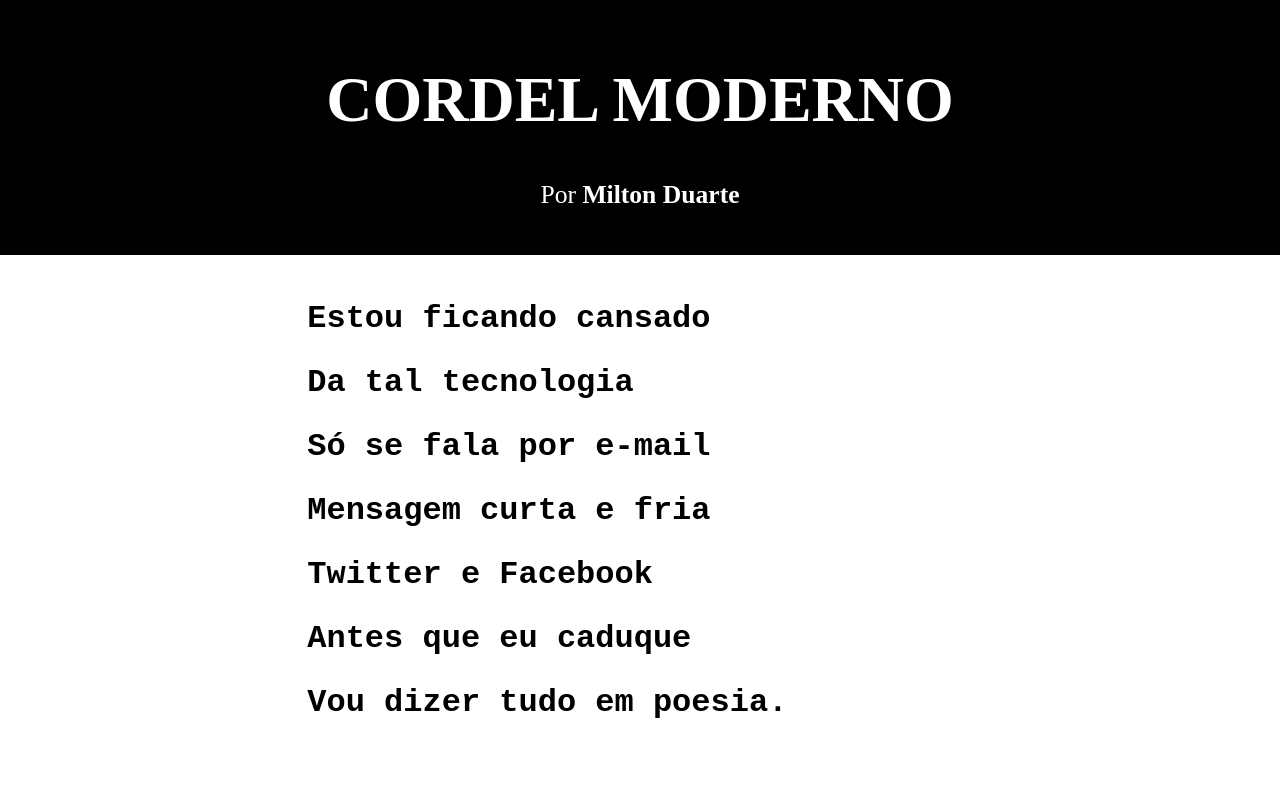
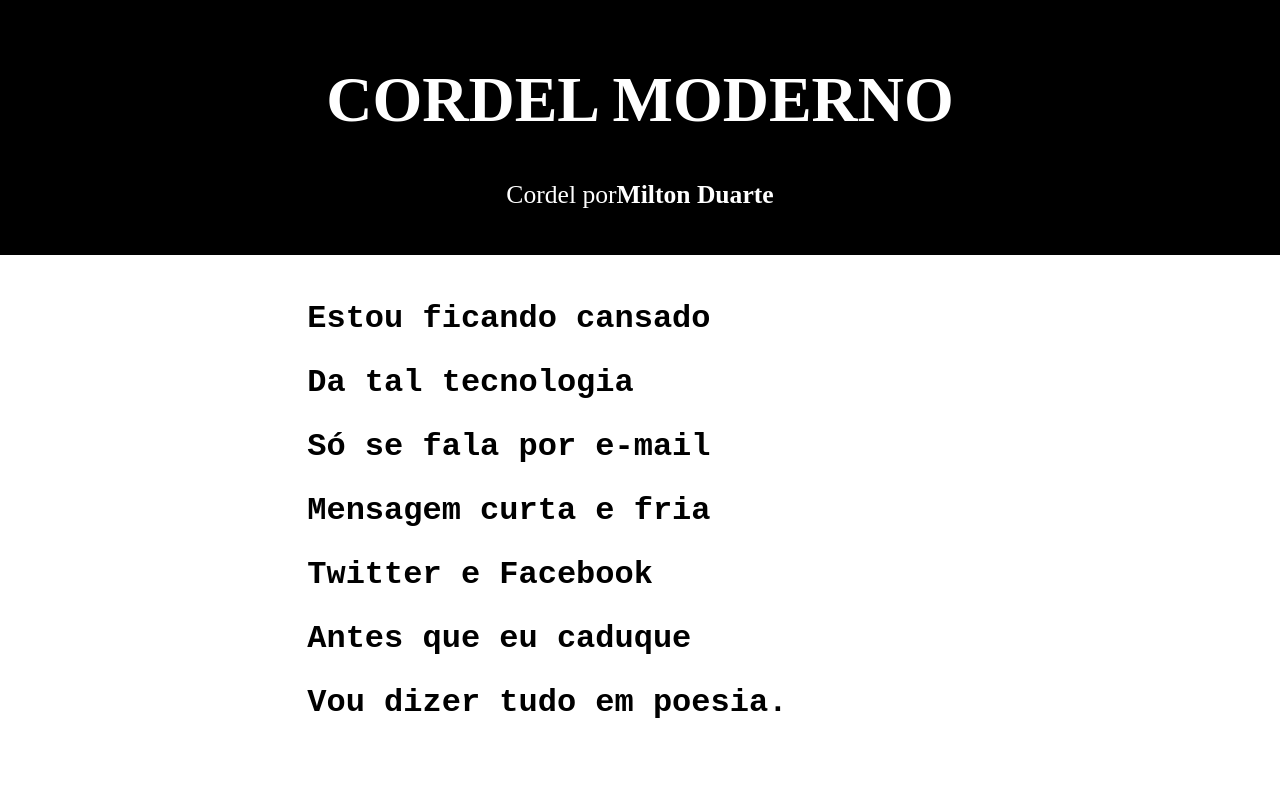
Before and after one commit to nexus-4/projetocordel, a plain HTML site: page index.html in a window 1280 px wide. Shown: the top 800 px of the page. Drawn offline with Linux system fonts and the light colour scheme; files whose address does not match are found by name; a web font is replaced by a local one.

Commit message:
no header

```diff
--- a/index.html
+++ b/index.html
@@ -12,7 +12,7 @@
         <h1>
             CORDEL MODERNO
         </h1>
-        <p>Por <a href="https://www.recantodasletras.com.br/autor_textos.php?id=9806" target="_blank">Milton Duarte</a></p>
+        <p>Cordel por<a href="https://www.recantodasletras.com.br/autor_textos.php?id=9806" target="_blank">Milton Duarte</a></p>
     </header>
 
     <section>
```
